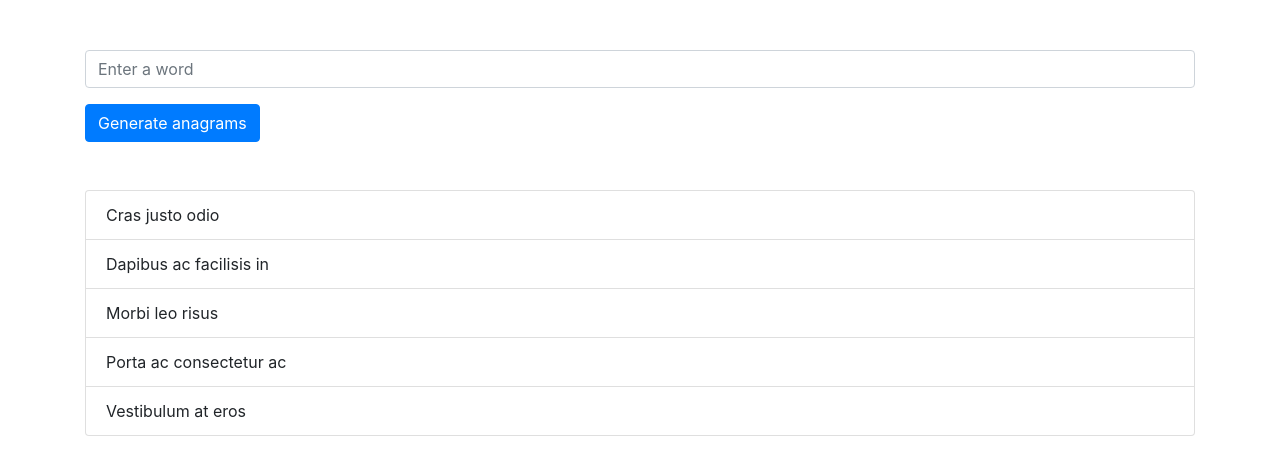
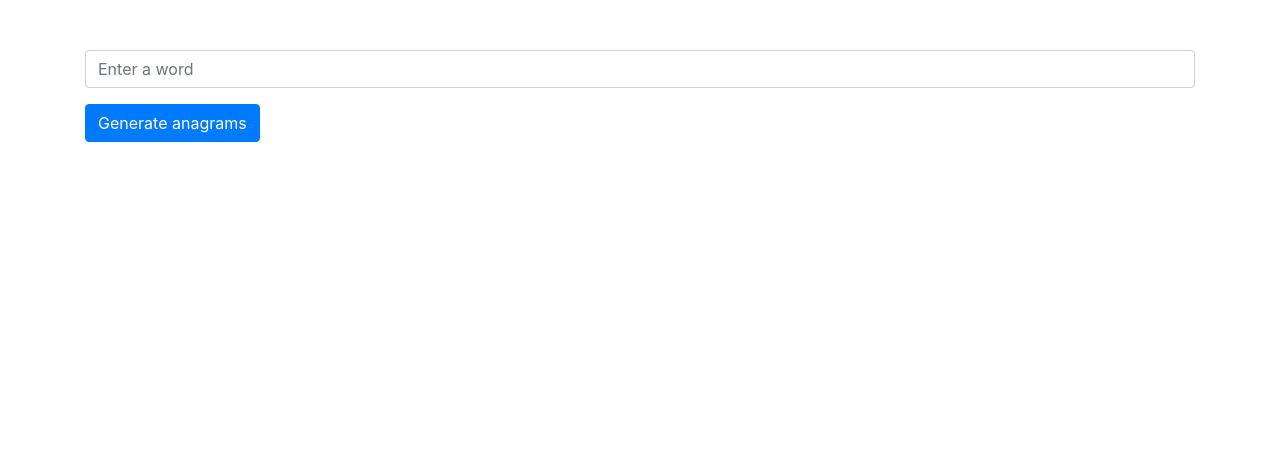
Before and after one commit to pietvandongen/anagrapp-client, a plain HTML site: page src/html/index.html in a window 1280 px wide. Shown: the part 62-534 px from the top of the page. Drawn offline with nearby package versions, Linux system fonts and the light colour scheme; files that its build step writes are made by us from their sources; files whose address does not match are found by name.

Commit message:
Removed static data

```diff
--- a/src/html/index.html
+++ b/src/html/index.html
@@ -25,13 +25,7 @@
         <button type="submit" id="submit" class="btn btn-primary">Generate anagrams</button>
     </form>
 
-    <ul id="anagrams" class="list-group">
-        <li class="list-group-item">Cras justo odio</li>
-        <li class="list-group-item">Dapibus ac facilisis in</li>
-        <li class="list-group-item">Morbi leo risus</li>
-        <li class="list-group-item">Porta ac consectetur ac</li>
-        <li class="list-group-item">Vestibulum at eros</li>
-    </ul>
+    <ul id="anagrams" class="list-group"></ul>
 </main>
 
 <script src="application.js"></script>
```
